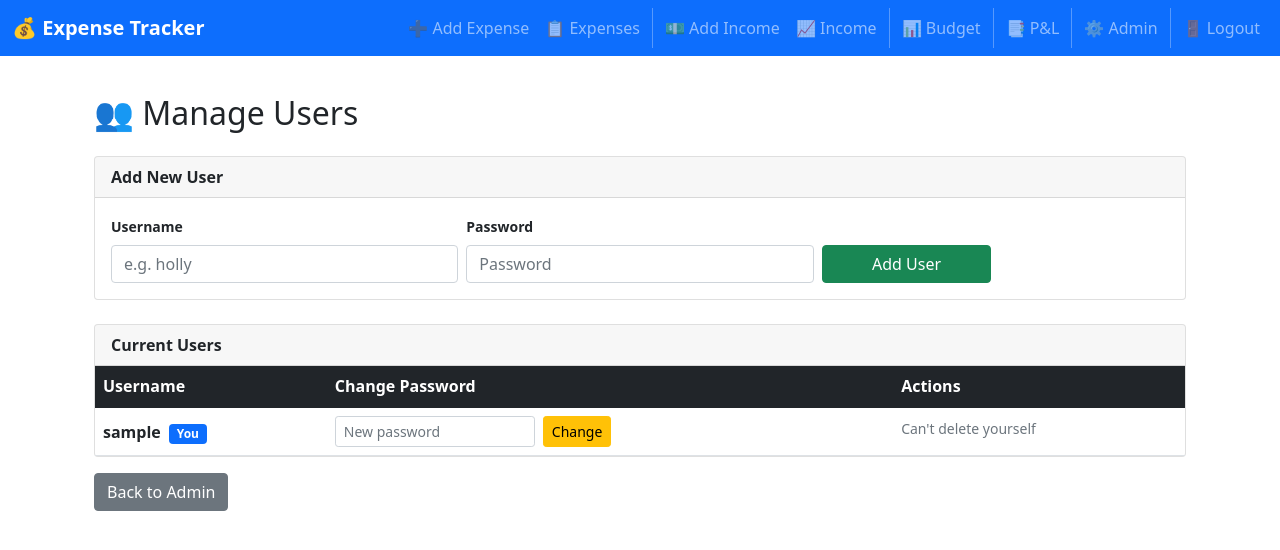
After one commit to treborreimroc/holly-expense-tracker, a Flask app: page /manage/users in a window 1280 px wide. The commit adds this page. Shown: the top 550 px of the page. Run offline with Flask 3, Linux system fonts and the light colour scheme; the visitor is signed in with stand-in values (Sample User, id 1); a database or web service that is not in the repository returns one stand-in record (values such as "Sample title"); some libraries are stand-ins or nearby versions.

Commit message:
Add files via upload

```diff
--- a/app.py
+++ b/app.py
@@ -467,9 +467,11 @@ def manage():
     cursor.execute('SELECT COUNT(*) as count FROM expenses'); expenses_count = cursor.fetchone()['count']
     cursor.execute('SELECT COUNT(*) as count FROM income'); income_count = cursor.fetchone()['count']
     cursor.execute('SELECT COUNT(*) as count FROM income_categories'); income_cat_count = cursor.fetchone()['count']
+    cursor.execute('SELECT COUNT(*) as count FROM users'); users_count = cursor.fetchone()['count']
     cursor.close(); conn.close()
     stats = {'sources': sources_count, 'categories': categories_count, 'vendors': vendors_count,
-             'expenses': expenses_count, 'income': income_count, 'income_categories': income_cat_count}
+             'expenses': expenses_count, 'income': income_count, 'income_categories': income_cat_count,
+             'users': users_count}
     return render_template('manage.html', stats=stats)
 
 @app.route('/manage/sources')
@@ -1151,6 +1153,68 @@ def delete_receipt(expense_id):
     conn.close()
     return jsonify({'success': True})
 
+
+# ============= USER MANAGEMENT =============
+@app.route('/manage/users')
+@login_required
+def manage_users():
+    conn = get_db_connection()
+    cursor = conn.cursor(cursor_factory=psycopg2.extras.RealDictCursor)
+    cursor.execute('SELECT id, username FROM users ORDER BY username')
+    users = cursor.fetchall()
+    cursor.close()
+    conn.close()
+    return render_template('manage_users.html', users=users)
+
+@app.route('/manage/users/add', methods=['POST'])
+@login_required
+def add_user():
+    username = request.form['username'].strip()
+    password = request.form['password']
+    if not username or not password:
+        return redirect(url_for('manage_users'))
+    hashed = bcrypt.hashpw(password.encode('utf-8'), bcrypt.gensalt()).decode('utf-8')
+    conn = get_db_connection()
+    cursor = conn.cursor()
+    try:
+        cursor.execute('INSERT INTO users (username, password) VALUES (%s, %s)', (username, hashed))
+        conn.commit()
+    except Exception:
+        conn.rollback()
+    cursor.close()
+    conn.close()
+    return redirect(url_for('manage_users'))
+
+@app.route('/manage/users/delete/<int:user_id>', methods=['POST'])
+@login_required
+def delete_user(user_id):
+    # Prevent deleting yourself
+    if user_id == session.get('user_id'):
+        return redirect(url_for('manage_users'))
+    conn = get_db_connection()
+    cursor = conn.cursor()
+    cursor.execute('DELETE FROM users WHERE id = %s', (user_id,))
+    conn.commit()
+    cursor.close()
+    conn.close()
+    return redirect(url_for('manage_users'))
+
+@app.route('/manage/users/change-password', methods=['POST'])
+@login_required
+def change_password():
+    user_id = request.form['user_id']
+    new_password = request.form['new_password']
+    if not new_password:
+        return redirect(url_for('manage_users'))
+    hashed = bcrypt.hashpw(new_password.encode('utf-8'), bcrypt.gensalt()).decode('utf-8')
+    conn = get_db_connection()
+    cursor = conn.cursor()
+    cursor.execute('UPDATE users SET password = %s WHERE id = %s', (hashed, user_id))
+    conn.commit()
+    cursor.close()
+    conn.close()
+    return redirect(url_for('manage_users'))
+
 if __name__ == '__main__':
     port = int(os.environ.get('PORT', 5000))
     app.run(host='0.0.0.0', port=port, debug=False)
--- /dev/null
+++ b/templates/manage_users.html
@@ -0,0 +1,79 @@
+{% extends "base.html" %}
+{% block title %}Manage Users{% endblock %}
+{% block content %}
+<div class="container mt-4">
+    <h2>👥 Manage Users</h2>
+
+    <!-- Add New User -->
+    <div class="card mt-4">
+        <div class="card-header fw-bold">Add New User</div>
+        <div class="card-body">
+            <form method="POST" action="{{ url_for('add_user') }}">
+                <div class="row g-2 align-items-end">
+                    <div class="col-md-4">
+                        <label class="form-label fw-bold small">Username</label>
+                        <input type="text" name="username" class="form-control" placeholder="e.g. holly" required>
+                    </div>
+                    <div class="col-md-4">
+                        <label class="form-label fw-bold small">Password</label>
+                        <input type="password" name="password" class="form-control" placeholder="Password" required>
+                    </div>
+                    <div class="col-md-2">
+                        <button type="submit" class="btn btn-success w-100">Add User</button>
+                    </div>
+                </div>
+            </form>
+        </div>
+    </div>
+
+    <!-- User List -->
+    <div class="card mt-4">
+        <div class="card-header fw-bold">Current Users</div>
+        <div class="card-body p-0">
+            <table class="table table-hover mb-0">
+                <thead class="table-dark">
+                    <tr>
+                        <th>Username</th>
+                        <th>Change Password</th>
+                        <th>Actions</th>
+                    </tr>
+                </thead>
+                <tbody>
+                    {% for user in users %}
+                    <tr>
+                        <td class="fw-bold align-middle">
+                            {{ user.username }}
+                            {% if user.id == session.user_id %}
+                                <span class="badge bg-primary ms-1">You</span>
+                            {% endif %}
+                        </td>
+                        <td>
+                            <form method="POST" action="{{ url_for('change_password') }}" class="d-flex gap-2">
+                                <input type="hidden" name="user_id" value="{{ user.id }}">
+                                <input type="password" name="new_password" class="form-control form-control-sm"
+                                       placeholder="New password" style="max-width:200px;" required>
+                                <button type="submit" class="btn btn-warning btn-sm">Change</button>
+                            </form>
+                        </td>
+                        <td>
+                            {% if user.id != session.user_id %}
+                            <form method="POST" action="{{ url_for('delete_user', user_id=user.id) }}"
+                                  onsubmit="return confirm('Delete user {{ user.username }}?')">
+                                <button type="submit" class="btn btn-danger btn-sm">Delete</button>
+                            </form>
+                            {% else %}
+                            <span class="text-muted small">Can't delete yourself</span>
+                            {% endif %}
+                        </td>
+                    </tr>
+                    {% endfor %}
+                </tbody>
+            </table>
+        </div>
+    </div>
+
+    <div class="mt-3">
+        <a href="{{ url_for('manage') }}" class="btn btn-secondary">Back to Admin</a>
+    </div>
+</div>
+{% endblock %}
```
Also changed, not shown: templates/manage.html (+13 -0 lines).
